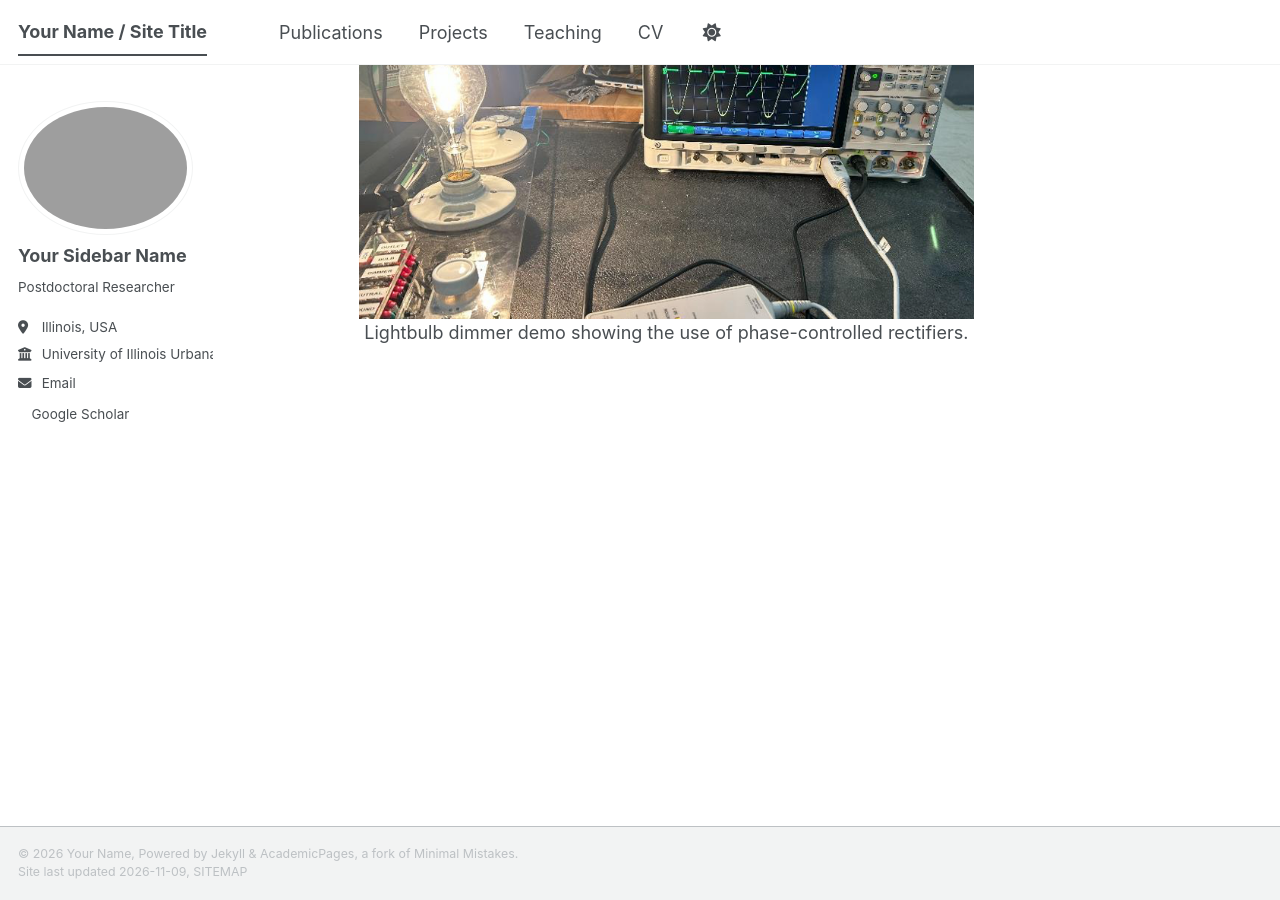
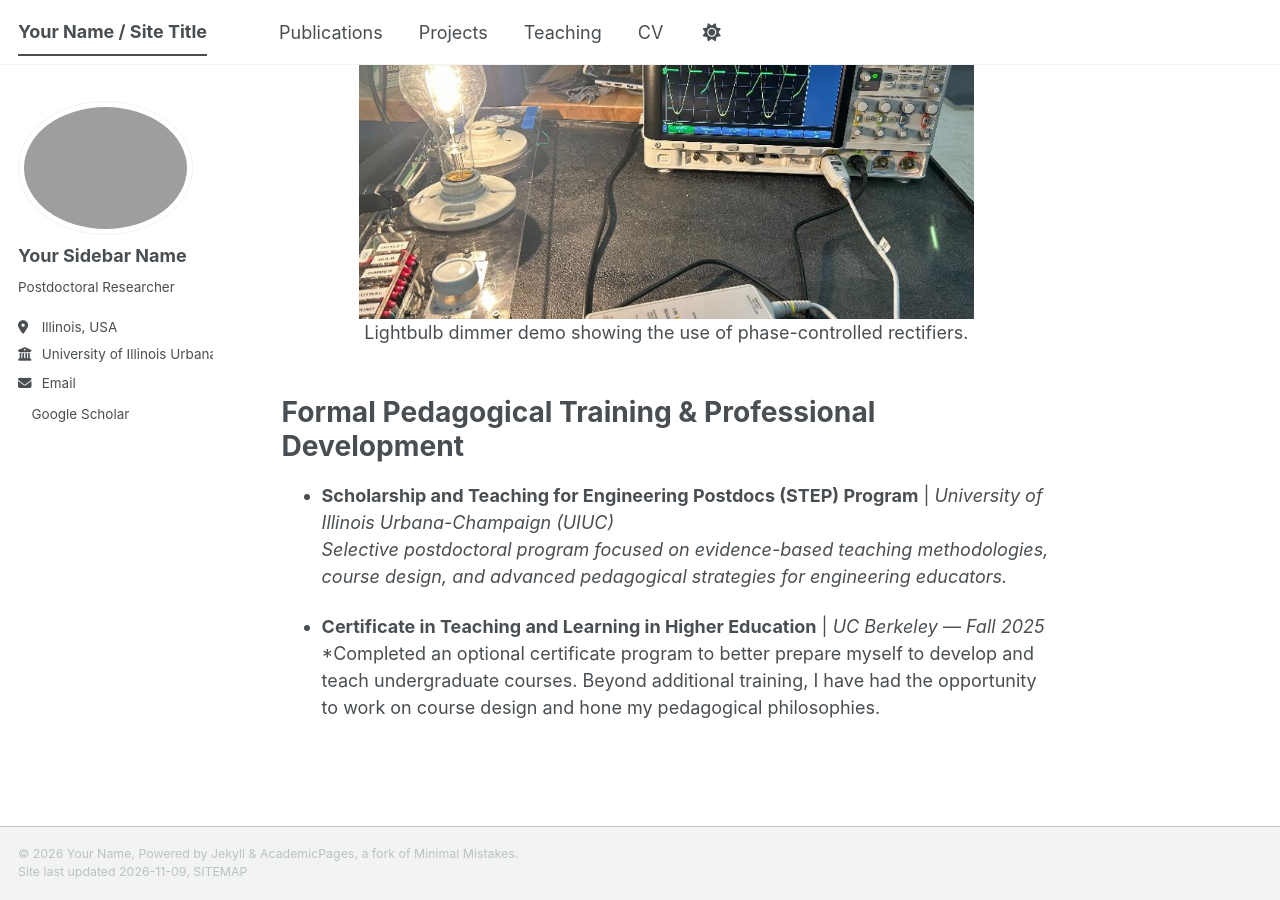
Before and after one commit to fgiardine/fgiardine.github.io, a Jekyll site: the page built from _pages/teaching_berkeley.md, in a window 1280 px wide and 900 px high, scrolled down 727 px. Built offline with Jekyll 4.4.1, drawn with Linux system fonts in a browser that asks for light colours; a script bundle is joined from its source files by our own code; a style sheet for code colours, icons or effects is not loaded.

Commit message:
Update teaching_berkeley.md

```diff
--- a/_pages/teaching_berkeley.md
+++ b/_pages/teaching_berkeley.md
@@ -25,3 +25,11 @@ Lightbulb dimmer demo showing the use of phase-controlled rectifiers. <br/>
 </div>
 </div>
 <br/>
+
+Formal Pedagogical Training & Professional Development
+======
+* **Scholarship and Teaching for Engineering Postdocs (STEP) Program** | *University of Illinois Urbana-Champaign (UIUC)*
+  *Selective postdoctoral program focused on evidence-based teaching methodologies, course design, and advanced pedagogical strategies for engineering educators.*
+
+* **Certificate in Teaching and Learning in Higher Education** | *UC Berkeley* — *Fall 2025*
+  *Completed an optional certificate program to better prepare myself to develop and teach undergraduate courses. Beyond additional training, I have had the opportunity to work on course design and hone my pedagogical philosophies.
```
